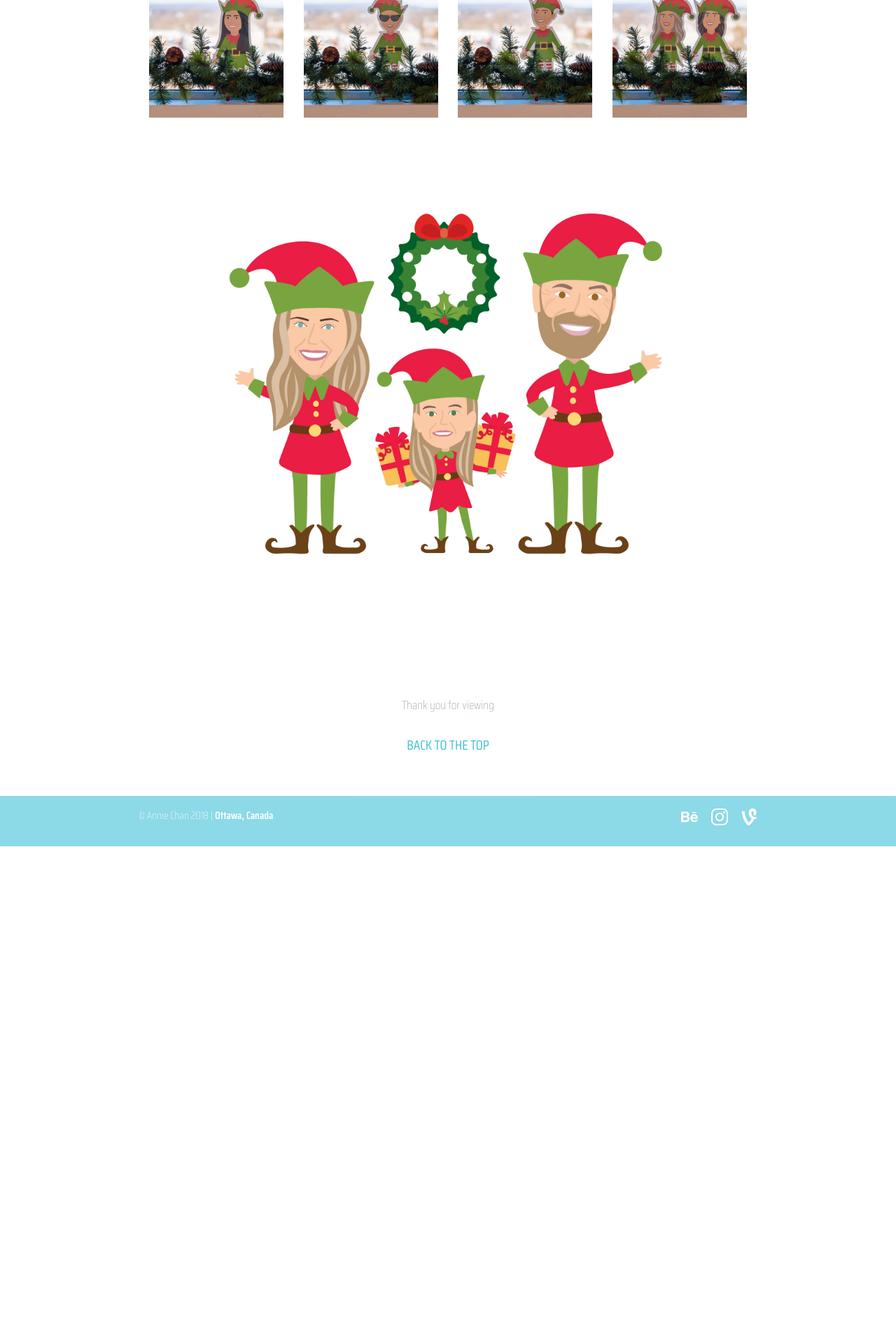
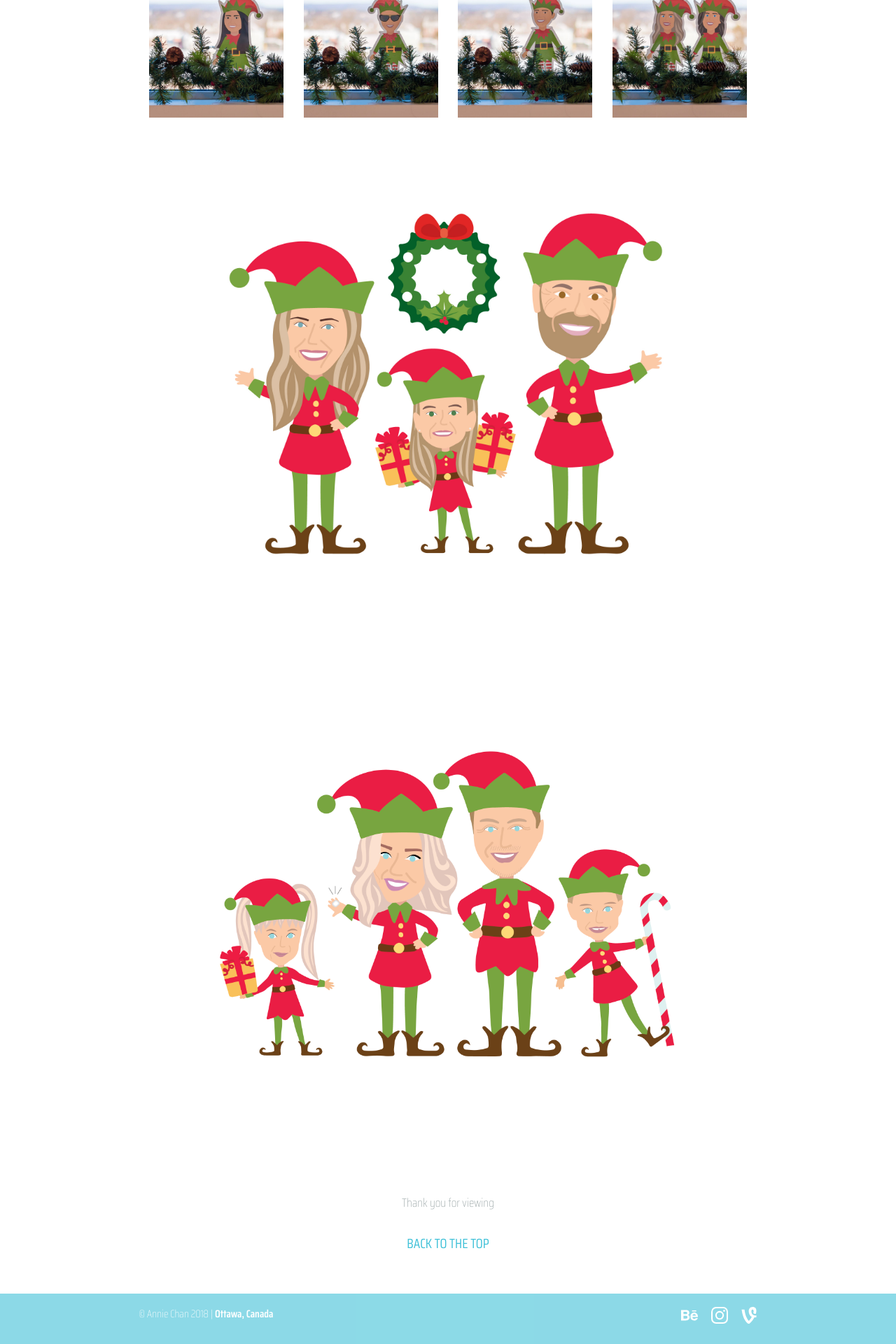
Before and after one commit to Anniechanster/anniechan.ca, a Jekyll site: the page built from holidayelves.html, in a window 1280 px wide. Shown: the part 1541-3461 px from the top of the page at 70% size. Built offline with Jekyll 4.4.1, drawn with Linux system fonts in a browser that asks for light colours; before the commit the page ends 2750 px from its top, so only the background shows below that.

Commit message:
add photo

```diff
--- a/holidayelves.html
+++ b/holidayelves.html
@@ -51,6 +51,10 @@
     <img itemprop="image" class="img-flex gutter-1-2" src="{{site.baseurl}}/images/holidayelves/karenfam.jpg" alt="">
   </div>
 
+  <div itemscope itemtype="https://schema.org/Photograph" class="unit [xs-1 s-1 m-1 l-1] push-2">
+    <img itemprop="image" class="img-flex gutter-1-2" src="{{site.baseurl}}/images/holidayelves/karlfam.jpg" alt="">
+  </div>
+
   <div itemscope itemtype="https://schema.org/Text" class="unit xs-1 s-1 m-1 l-1 gutter-1-2 text-center pad-t">
     <p class="milli">Thank you for viewing</p>
   </div>
```
Also changed, not shown: images/holidayelves/karlfam.jpg (added).
